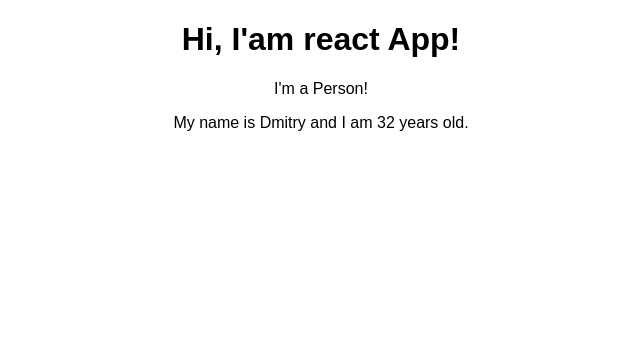
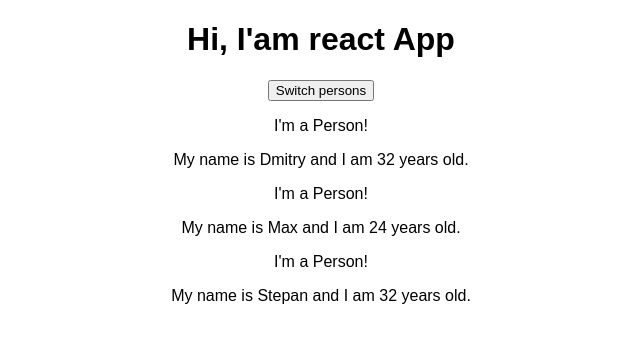
Before and after one commit to dandgerson/schwarzmuller-react, a React (Create React App) app: page / in a window 1280 px wide. Shown: the top 342 px of the page, without its empty margins (319-959 px from the left). Built offline with nearby package versions, Linux system fonts and the light colour scheme.

Commit message:
39 understanding using Props&State

```diff
--- a/src/App.js
+++ b/src/App.js
@@ -5,16 +5,28 @@ import './App.css';
 import Person from './Person'
 
 class App extends Component {
+  state = [
+    { name: 'Dmitry', age: 32 },
+    { name: 'Max', age: 24 },
+    { name: 'Stepan', age: 32 },
+  ]
   render() {
     return (
       <div className="App">
-        <h1>Hi, I'am react App!</h1>
+        <h1>Hi, I'am react App</h1>
+        <button>Switch persons</button>
         <Person
-          name='Dmitry'
-          age='32'
-        >
-          {/* <p>Hello Dude!</p> */}
-        </Person>
+          name={this.state[0].name}
+          age={this.state[0].age}
+        />
+        <Person
+          name={this.state[1].name}
+          age={this.state[1].age}
+        />
+        <Person
+          name={this.state[2].name}
+          age={this.state[2].age}
+        />
       </div>
     );
   }
```
